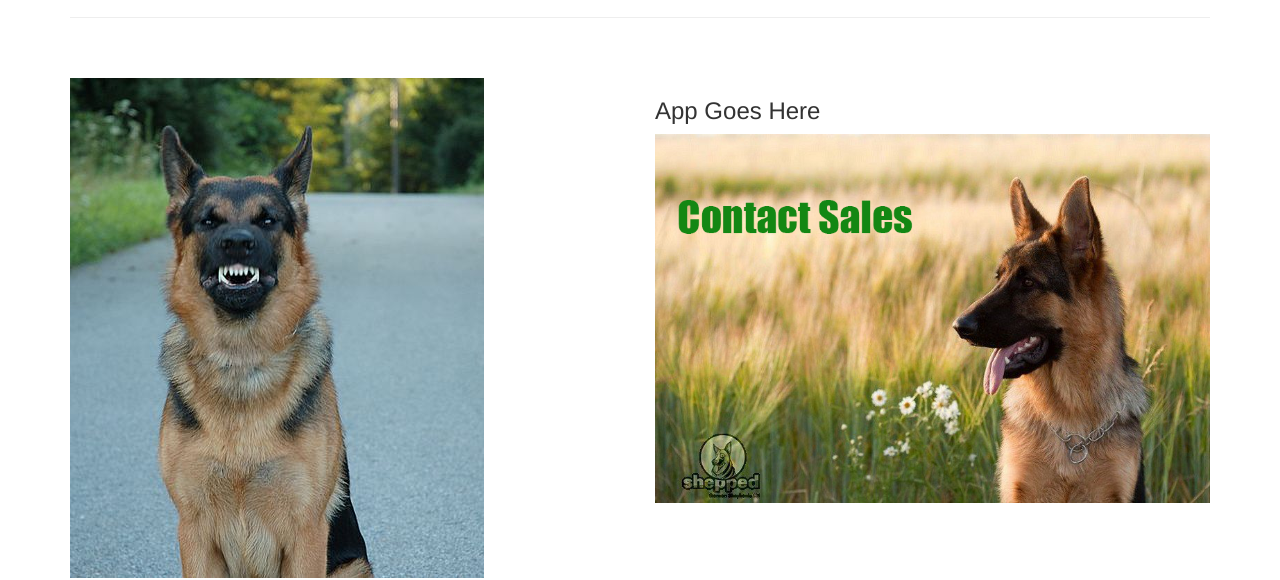
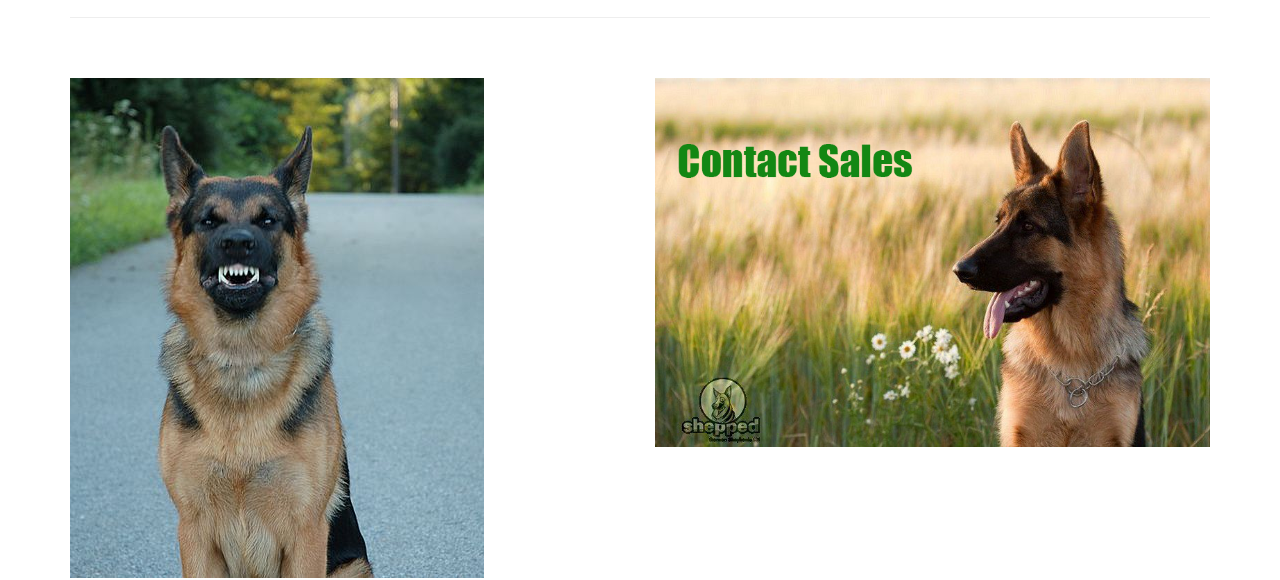
Before and after one commit to jmccutchanwd/nutalk, a website: page index.html in a window 1280 px wide. Shown: the part 63-643 px from the top of the page. Drawn offline with Linux system fonts and the light colour scheme.

Commit message:
removed h3 App goes here

```diff
--- a/index.html
+++ b/index.html
@@ -33,7 +33,6 @@
           <p>Vivamus egestas dolor a imperdiet scelerisque. Donec congue, ante eu pellentesque ornare, eros nunc blandit felis, et porta risus purus eu mi. Praesent lacinia rutrum lorem et congue. Nulla facilisi. Fusce pellentesque maximus fermentum. Pellentesque suscipit purus ligula, nec lacinia magna ornare in. Nullam mollis molestie lorem, at lobortis sapien lobortis at. Cras suscipit magna eu dui posuere, sed elementum ante ultricies. Vivamus sed tempus tortor. Sed eu malesuada metus, ut ultrices ante.</p>
         </div><!-- /.col-md-6-->
         <div class="col-md-6">
-          <h3>App Goes Here</h3>
           <div ng-view ></div><!-- / App View -->
         </div><!-- /.col-md-6-->
         <footer class="col-md-12">
```
